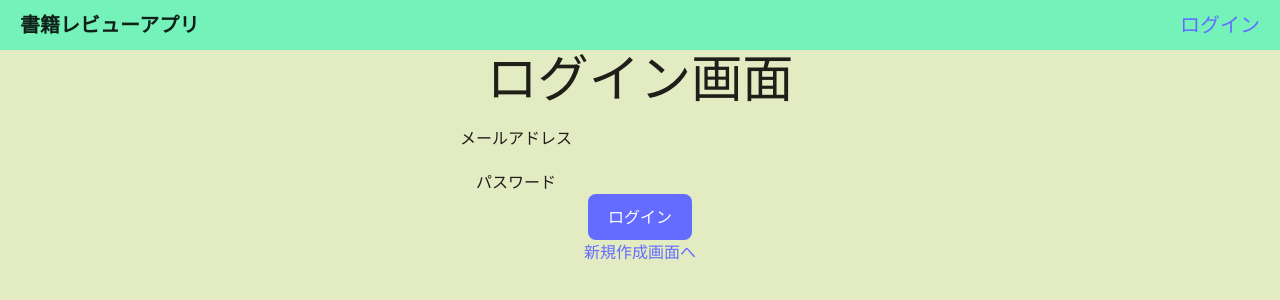
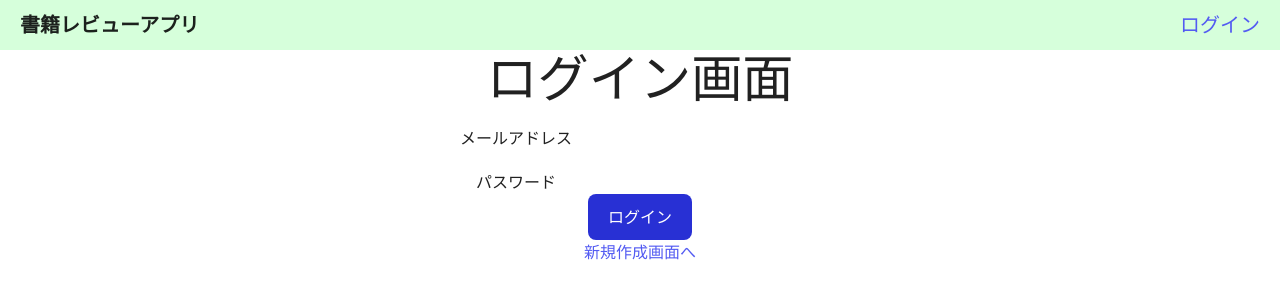
Before and after one commit to taiga1071101/React.js-kiso3-v2, a React (Vite) app: page / in a window 1280 px wide. Shown: the top 300 px of the page. Built offline with nearby package versions, Linux system fonts and the light colour scheme.

Commit message:
コントラクト、ディスクリプション改善

```diff
--- a/index.html
+++ b/index.html
@@ -5,6 +5,7 @@
     <link rel="icon" type="image/svg+xml" href="/vite.svg" />
     <link href="./src/import.css" rel="stylesheet">
     <meta name="viewport" content="width=device-width, initial-scale=1.0" />
+    <meta name="description" content="書籍レビューアプリ" />
     <title>書籍レビューアプリ</title>
   </head>
   <body>
--- a/src/components/header.scss
+++ b/src/components/header.scss
@@ -1,7 +1,7 @@
 header {
   width: 100%;
     font-size: 20px;
-    background-color: #75f1ba;
+    background-color: #D6FFDB;
     padding: 10px 20px;
     display: flex;
     align-items: center;
--- a/src/index.scss
+++ b/src/index.scss
@@ -5,16 +5,16 @@
 
   // color-scheme: light dark;
   color: rgba(0, 0, 0, 0.87);
-  background-color: #e3ebc2;
+  background-color: #ffffff;
 }
 
 a {
   font-weight: 500;
-  color: #646cff;
+  color: #535bf2;
   text-decoration: inherit;
 }
 a:hover {
-  color: #535bf2;
+  color: #474ece;
 }
 
 body {
@@ -39,14 +39,14 @@ button {
   font-size: 1em;
   font-weight: 500;
   font-family: inherit;
-  background-color: #646cff;
+  background-color: #2830d4;
   color: #ffffff;
   cursor: pointer;
   transition: border-color 0.25s;
 }
 button:hover {
-  border-color: #2830d4;
-  background-color: #2830d4;
+  border-color: #292FA3;
+  background-color: #292FA3;
 }
 button:focus,
 button:focus-visible {
```
